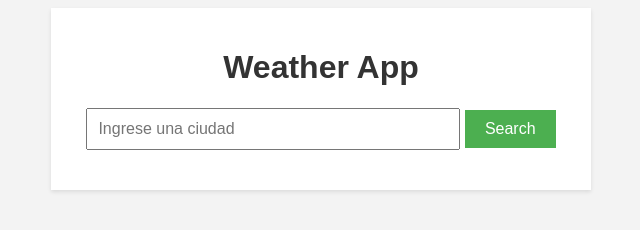
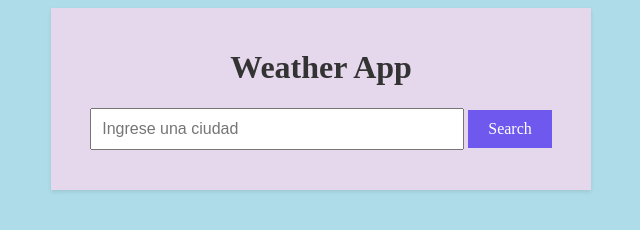
Before and after one commit to DeniseBurgos/app-clima-js-master, a plain HTML site: page index.html in a window 1280 px wide. Shown: the whole page, without its empty margins (319-959 px from the left). Drawn offline with Linux system fonts and the light colour scheme.

Commit message:
cambios
CSS agregado

```diff
--- a/style.css
+++ b/style.css
@@ -1,6 +1,6 @@
 body {
-    font-family: Arial, sans-serif;
-    background-color: #f3f3f3;
+  font-family: poppins;
+  background-color: #aedde9;
 }
 
 .contenedor {
@@ -8,7 +8,7 @@ body {
   margin: 0 auto;
   padding: 20px;
   text-align: center;
-    background-color: #ffffff;
+  background-color: #e5d8ec;
   box-shadow: 0 2px 4px rgba(0, 0, 0, 0.1);
 }
 
@@ -25,10 +25,11 @@ body {
 button {
   padding: 10px 20px;
   font-size: 16px;
-    background-color: #4CAF50;
+  background-color: #6f58ed;
   color: #ffffff;
   border: none;
   cursor: pointer;
+  font-family: montserrat;
 }
 
 #datosClima {
```
Lines whose indentation alone changed are shown as unchanged.
